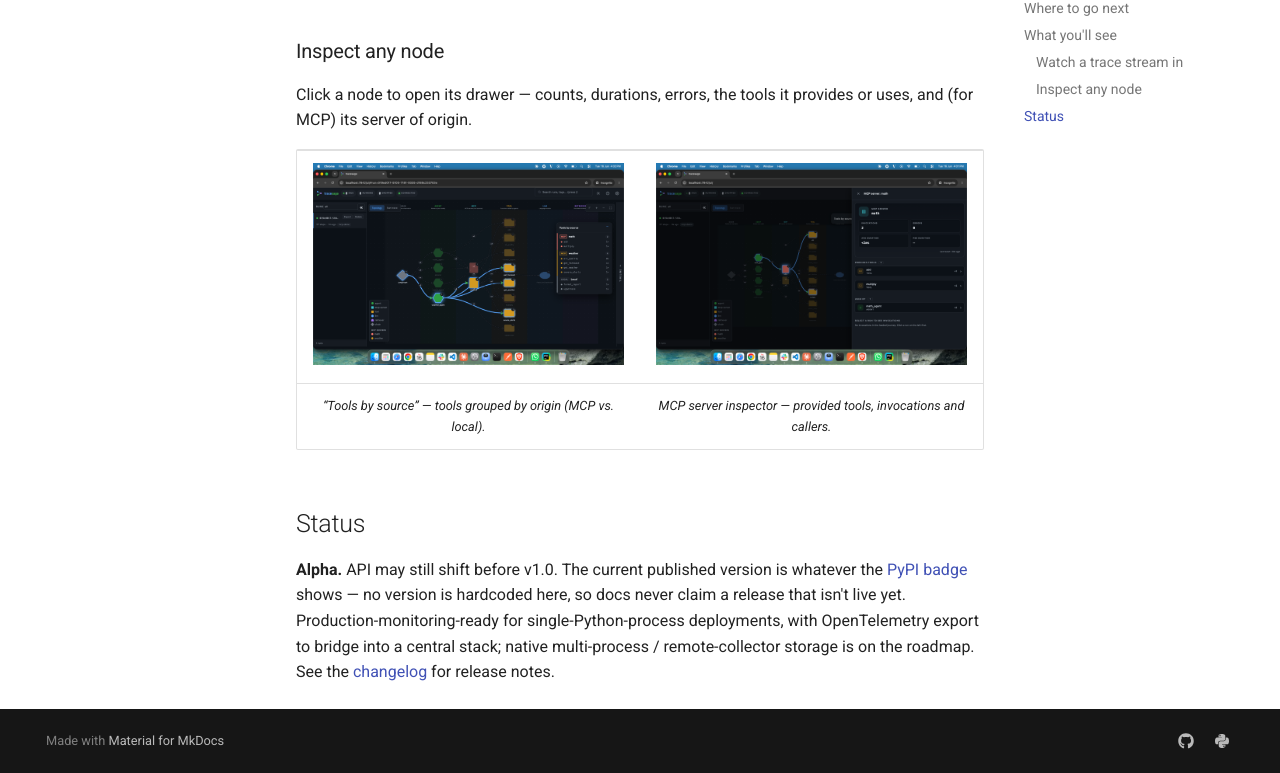
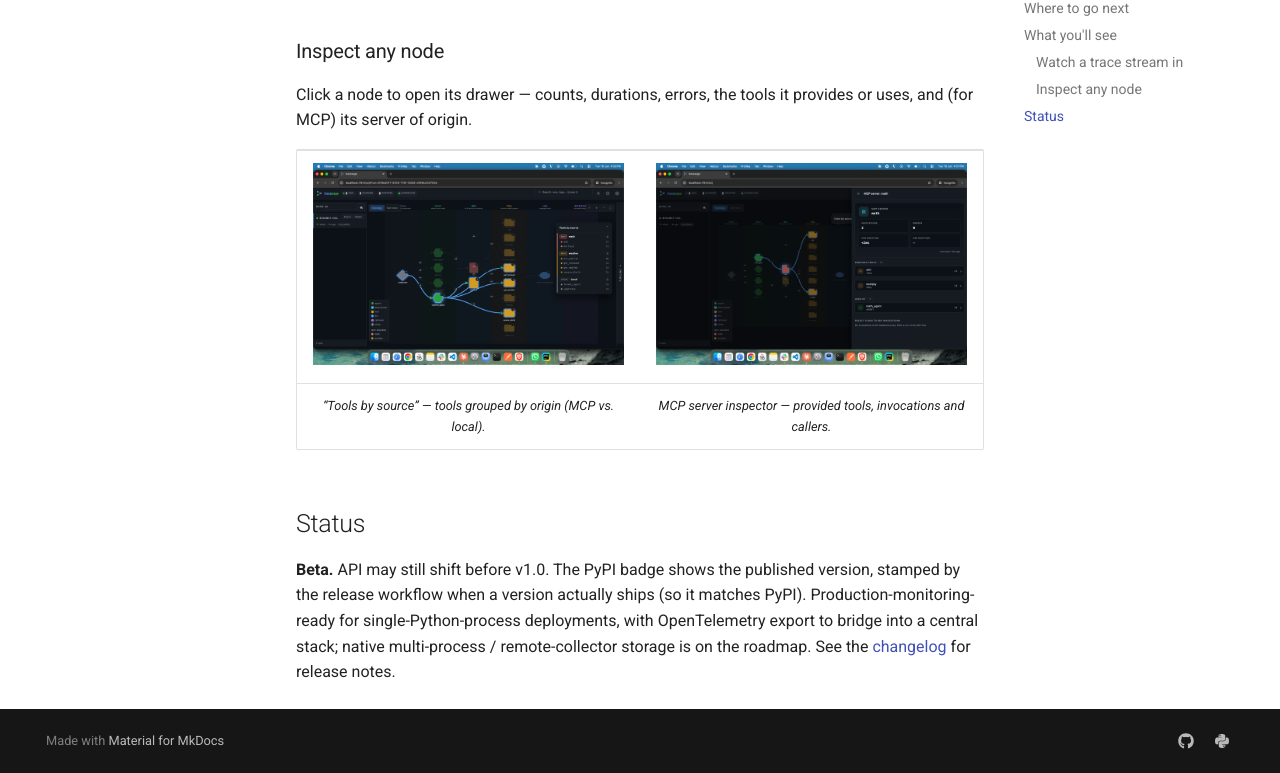
Before and after one commit to kjgpta/tracesage, an MkDocs documentation site: the page built from docs/index.md, in a window 1280 px wide and 900 px high, scrolled down 3148 px, cut to the strip 127-900 px from the top of the window. Built offline with MkDocs 1.6.1 and Material for MkDocs 9.7.7, drawn with Linux system fonts in a browser that asks for light colours; comment, search, counter and statistics services are not loaded.

Commit message:
docs: stamped static version badge + promote status alpha -> beta
Switch the dynamic PyPI badge to a static, CI-stamped one; bump status badge,
status prose, and the pyproject Development Status classifier to Beta.

Co-Authored-By: Claude Opus 4.8 (1M context) <noreply@anthropic.com>

```diff
--- a/docs/index.md
+++ b/docs/index.md
@@ -121,9 +121,8 @@ or uses, and (for MCP) its server of origin.
 
 ## Status
 
-**Alpha.** API may still shift before v1.0. The current published version is whatever the
-[PyPI badge](https://pypi.org/project/tracesage/) shows — no version is hardcoded here, so
-docs never claim a release that isn't live yet. Production-monitoring-ready for
-single-Python-process deployments, with OpenTelemetry export to bridge into a central
-stack; native multi-process / remote-collector storage is on the roadmap. See the
-[changelog](changelog.md) for release notes.
+**Beta.** API may still shift before v1.0. The PyPI badge shows the published version,
+stamped by the release workflow when a version actually ships (so it matches PyPI).
+Production-monitoring-ready for single-Python-process deployments, with OpenTelemetry
+export to bridge into a central stack; native multi-process / remote-collector storage is
+on the roadmap. See the [changelog](changelog.md) for release notes.
--- a/pyproject.toml
+++ b/pyproject.toml
@@ -14,7 +14,7 @@ authors = [
 ]
 keywords = ["langchain", "langgraph", "observability", "tracing", "agents", "llm", "multi-agent"]
 classifiers = [
-    "Development Status :: 3 - Alpha",
+    "Development Status :: 4 - Beta",
     "Intended Audience :: Developers",
     "License :: OSI Approved :: MIT License",
     "Programming Language :: Python :: 3",
```
Also changed, not shown: README.md (+7 -7 lines).
